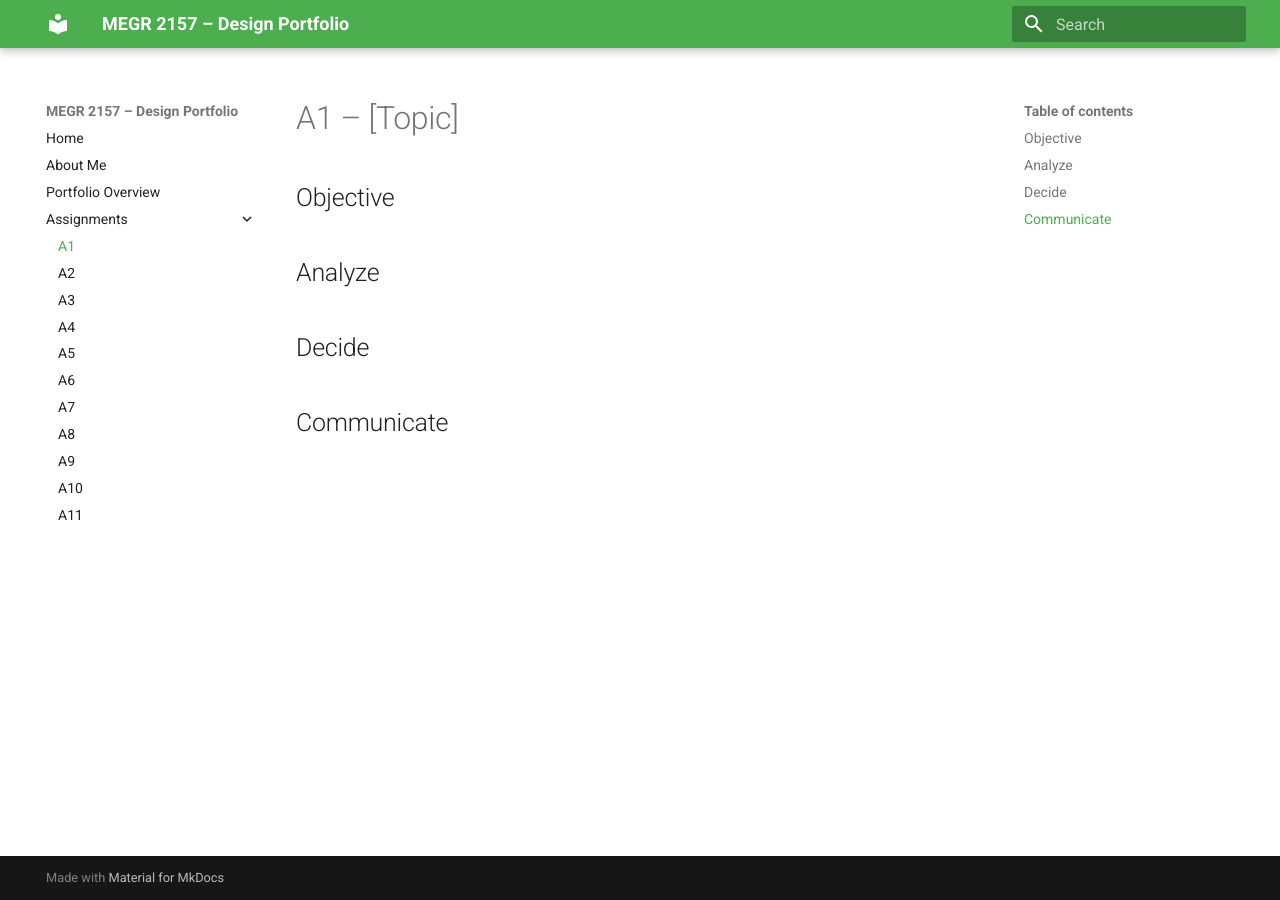
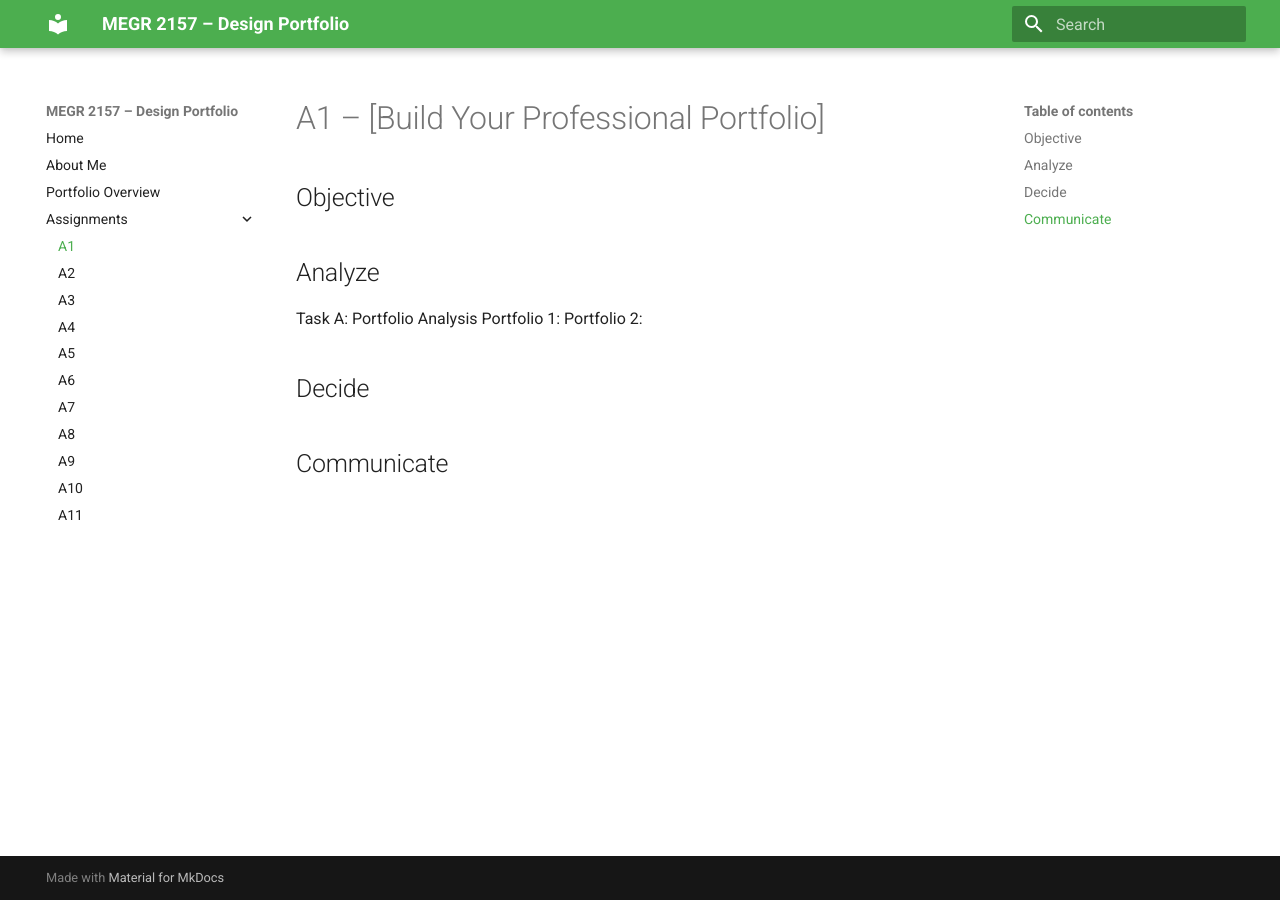
Before and after one commit to GavinSanch/Gavins-design-projects-portfolio, an MkDocs documentation site: the page built from docs/assignments/A01/index.md, in a window 1280 px wide. Built offline with MkDocs 1.6.1 and Material for MkDocs 9.7.7, drawn with Linux system fonts in a browser that asks for light colours.

Commit message:
Update index.md

```diff
--- a/docs/assignments/A01/index.md
+++ b/docs/assignments/A01/index.md
@@ -1,10 +1,12 @@
-# A1 – [Topic]
+# A1 – [Build Your Professional Portfolio]
 
 ## Objective
 
 
 ## Analyze
-
+Task A: Portfolio Analysis
+Portfolio 1:
+Portfolio 2:
 
 ## Decide
 
```
